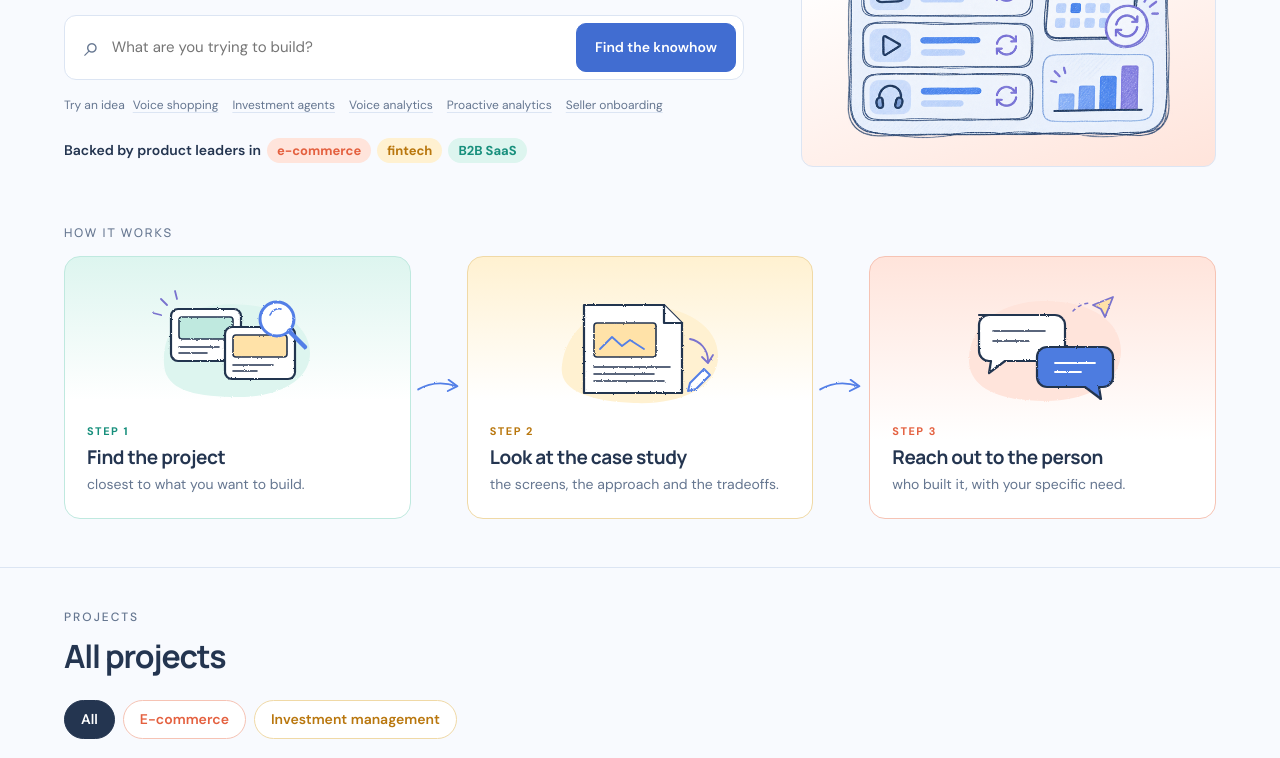
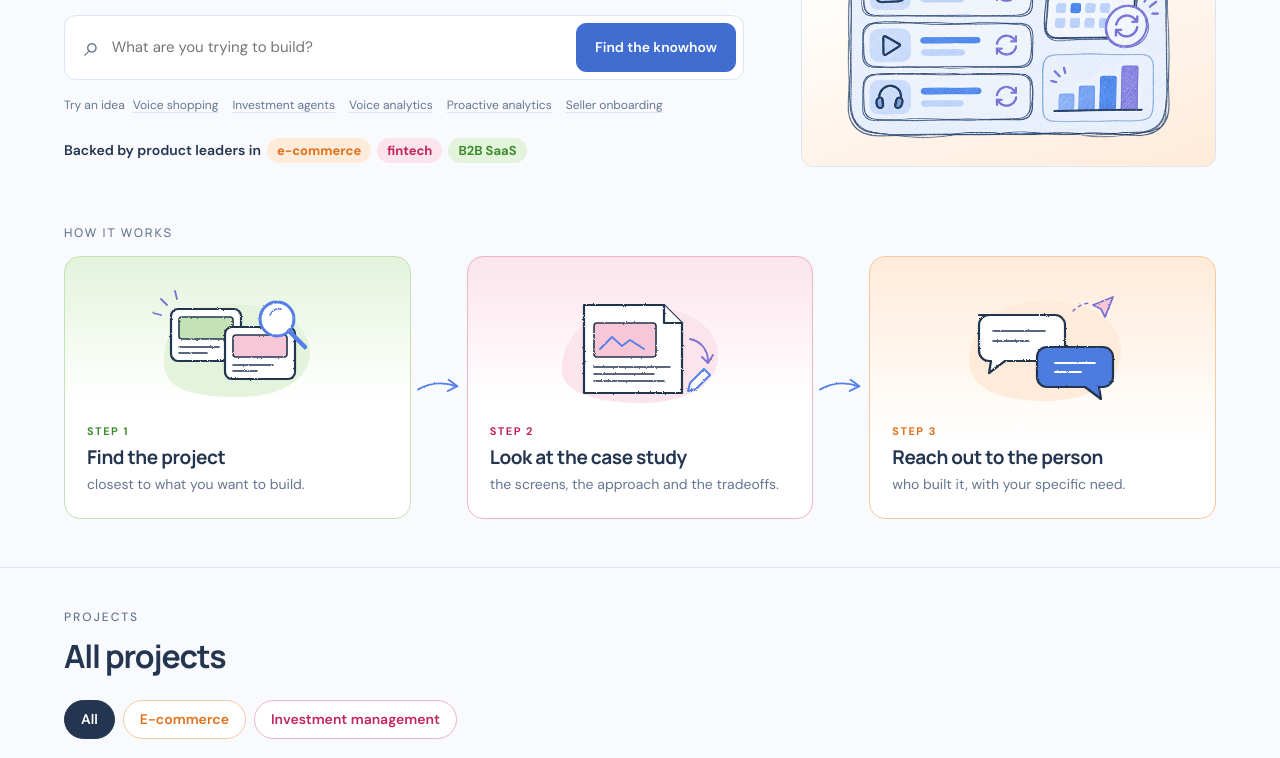
Before and after one commit to aditya-vithaldas/knowhow, a plain HTML site: page dist/index.html in a window 1280 px wide. Shown: the part 400-1158 px from the top of the page. Drawn offline with Linux system fonts and the light colour scheme.

Commit message:
New accent palette (tangerine, raspberry, leaf green); robots and IndexNow
- Blue stays the base; accents now tangerine (commerce), raspberry
  (investment) and leaf green (analytics), echoed in How it works steps
- robots.txt explicitly allows Google, Bing, ChatGPT, Claude, Perplexity
  and Apple crawlers and points to the sitemap
- IndexNow key file so new pages can be pushed to Bing and partners

Co-Authored-By: Claude Opus 5.5 <noreply@anthropic.com>

```diff
--- a/dist/index.html
+++ b/dist/index.html
@@ -59,27 +59,27 @@
     <h2 class="eyebrow" id="howTitle">HOW IT WORKS</h2>
     <ol class="steps">
       <li class="step s1"><a href="#projects"><svg viewBox="0 0 200 140" class="sketch" aria-hidden="true"><g filter="url(#pencil)" fill="none" stroke="#243550" stroke-width="2.2" stroke-linecap="round" stroke-linejoin="round">
-<path d="M28 96c-6-30 10-62 52-66 44-4 84 8 92 40 7 30-24 52-70 52-42 0-68-6-74-26z" fill="#DDF5EF" stroke="none"/>
-<rect x="34" y="34" width="70" height="52" rx="7" fill="#fff"/><rect x="42" y="42" width="54" height="22" rx="3" fill="#BFE9DF" stroke-width="1.6"/><path d="M42 72h40M42 78h28" stroke-width="1.6"/>
-<rect x="88" y="52" width="70" height="52" rx="7" fill="#fff"/><rect x="96" y="60" width="54" height="22" rx="3" fill="#FFE2A8" stroke-width="1.6"/><path d="M96 90h40M96 96h24" stroke-width="1.6"/>
+<path d="M28 96c-6-30 10-62 52-66 44-4 84 8 92 40 7 30-24 52-70 52-42 0-68-6-74-26z" fill="#E4F3DC" stroke="none"/>
+<rect x="34" y="34" width="70" height="52" rx="7" fill="#fff"/><rect x="42" y="42" width="54" height="22" rx="3" fill="#C3E3B6" stroke-width="1.6"/><path d="M42 72h40M42 78h28" stroke-width="1.6"/>
+<rect x="88" y="52" width="70" height="52" rx="7" fill="#fff"/><rect x="96" y="60" width="54" height="22" rx="3" fill="#F7C6D7" stroke-width="1.6"/><path d="M96 90h40M96 96h24" stroke-width="1.6"/>
 <circle cx="140" cy="44" r="17" fill="#fff" stroke="#537FE7" stroke-width="3"/><path d="M152 56l16 16" stroke="#537FE7" stroke-width="4.5"/><path d="M133 40c2-5 7-7 11-6" stroke="#537FE7" stroke-width="1.6"/>
 <path d="M30 30l-6-6M40 24l-2-8M24 40l-8-2" stroke="#7972CE" stroke-width="1.8"/></g></svg><span class="step-text"><span class="step-num">Step 1</span><strong>Find the project</strong><span>closest to what you want to build.</span></span></a></li>
       <li class="arrow-cell" aria-hidden="true"><svg class="step-arrow" viewBox="0 0 60 30" aria-hidden="true"><g filter="url(#pencil)" fill="none" stroke="#537FE7" stroke-width="2.4" stroke-linecap="round" stroke-linejoin="round"><path d="M4 18c14-8 30-10 48-4"/><path d="M42 6l11 8-12 6"/></g></svg></li>
       <li class="step s2"><a href="#projects"><svg viewBox="0 0 200 140" class="sketch" aria-hidden="true"><g filter="url(#pencil)" fill="none" stroke="#243550" stroke-width="2.2" stroke-linecap="round" stroke-linejoin="round">
-<path d="M22 90c4-34 34-62 80-60 46 2 78 22 76 54-2 30-40 46-84 44-44-2-76-12-72-38z" fill="#FFF1D1" stroke="none"/>
+<path d="M22 90c4-34 34-62 80-60 46 2 78 22 76 54-2 30-40 46-84 44-44-2-76-12-72-38z" fill="#FCE4EC" stroke="none"/>
 <path d="M44 30h80l18 18v70H44z" fill="#fff"/><path d="M124 30v18h18" fill="#fff"/>
-<rect x="54" y="48" width="62" height="34" rx="3" fill="#FFE2A8" stroke-width="1.6"/><path d="M60 74l12-12 10 9 8-6 14 9" stroke="#537FE7" stroke-width="1.8"/>
+<rect x="54" y="48" width="62" height="34" rx="3" fill="#F7C6D7" stroke-width="1.6"/><path d="M60 74l12-12 10 9 8-6 14 9" stroke="#537FE7" stroke-width="1.8"/>
 <path d="M54 92h76M54 99h60M54 106h70" stroke-width="1.6"/>
 <path d="M150 64c10 2 18 10 18 22" stroke="#7972CE" stroke-width="1.8"/><path d="M162 82l6 6 5-8" stroke="#7972CE" stroke-width="1.8"/>
 <path d="M150 108l14-14 6 6-14 14-8 2z" fill="#fff" stroke="#537FE7" stroke-width="2"/></g></svg><span class="step-text"><span class="step-num">Step 2</span><strong>Look at the case study</strong><span>the screens, the approach and the tradeoffs.</span></span></a></li>
       <li class="arrow-cell" aria-hidden="true"><svg class="step-arrow" viewBox="0 0 60 30" aria-hidden="true"><g filter="url(#pencil)" fill="none" stroke="#537FE7" stroke-width="2.4" stroke-linecap="round" stroke-linejoin="round"><path d="M4 18c14-8 30-10 48-4"/><path d="M42 6l11 8-12 6"/></g></svg></li>
       <li class="step s3 step-cta"><button type="button" data-need><svg viewBox="0 0 200 140" class="sketch" aria-hidden="true"><g filter="url(#pencil)" fill="none" stroke="#243550" stroke-width="2.2" stroke-linecap="round" stroke-linejoin="round">
-<path d="M26 82c2-32 30-56 76-56 46 0 76 20 76 50s-30 50-76 50c-48 0-78-14-76-44z" fill="#FFE4DB" stroke="none"/>
+<path d="M26 82c2-32 30-56 76-56 46 0 76 20 76 50s-30 50-76 50c-48 0-78-14-76-44z" fill="#FFEBD9" stroke="none"/>
 <path d="M36 40h76a10 10 0 0 1 10 10v26a10 10 0 0 1-10 10H62l-16 12 2-12h-2a10 10 0 0 1-10-10V50a10 10 0 0 1 10-10z" fill="#fff"/>
 <path d="M50 56h52M50 66h36" stroke-width="1.6"/>
 <path d="M104 72h56a10 10 0 0 1 10 10v20a10 10 0 0 1-10 10h-4l2 12-16-12h-38a10 10 0 0 1-10-10V82a10 10 0 0 1 10-10z" fill="#4E7BE0" stroke="#243550"/>
 <path d="M112 88h40M112 97h26" stroke="#fff" stroke-width="1.8"/>
-<path d="M150 30l20-8-8 20-4-8z" fill="#FFE2A8" stroke="#7972CE" stroke-width="1.8"/><path d="M130 36c6-6 12-8 18-8" stroke="#7972CE" stroke-width="1.4" stroke-dasharray="3 4"/></g></svg><span class="step-text"><span class="step-num">Step 3</span><strong>Reach out to the person</strong><span>who built it, with your specific need.</span></span></button></li>
+<path d="M150 30l20-8-8 20-4-8z" fill="#F7C6D7" stroke="#7972CE" stroke-width="1.8"/><path d="M130 36c6-6 12-8 18-8" stroke="#7972CE" stroke-width="1.4" stroke-dasharray="3 4"/></g></svg><span class="step-text"><span class="step-num">Step 3</span><strong>Reach out to the person</strong><span>who built it, with your specific need.</span></span></button></li>
     </ol>
   </section>
 
--- a/dist/style.css
+++ b/dist/style.css
@@ -315,7 +315,7 @@ a.hero-art{text-decoration:none}
 
 /* Warm accents: break up the all-blue palette */
 :root{
-  --coral:#E4603F;--coral-soft:#FFE4DB;--mint:#178F7C;--mint-soft:#DDF5EF;--amber:#B9770E;--amber-soft:#FFF1D1;--violet-soft:#EEEBFB;
+  --coral:#E0701A;--coral-soft:#FFEBD9;--mint:#3E8E2F;--mint-soft:#E4F3DC;--amber:#C2255C;--amber-soft:#FCE4EC;--violet-soft:#EEEBFB;
 }
 .c-commerce{--cat:var(--coral);--cat-soft:var(--coral-soft)}
 .c-analytics{--cat:var(--mint);--cat-soft:var(--mint-soft)}
@@ -328,18 +328,18 @@ a.hero-art{text-decoration:none}
 .case .aside{border-top:4px solid var(--cat,var(--accent))}
 .chips [data-filter="E-commerce"].selected{background:var(--coral);border-color:var(--coral)}
 .chips [data-filter="Investment management"].selected{background:var(--amber);border-color:var(--amber)}
-.chips [data-filter="E-commerce"]:not(.selected){color:var(--coral);border-color:#F6C3B4}
-.chips [data-filter="Investment management"]:not(.selected){color:var(--amber);border-color:#F0D9A6}
+.chips [data-filter="E-commerce"]:not(.selected){color:var(--coral);border-color:#F6C9A2}
+.chips [data-filter="Investment management"]:not(.selected){color:var(--amber);border-color:#F1B3C8}
 .backed{flex-wrap:wrap;gap:6px;font-weight:600}
 .pill{display:inline-block;padding:3px 10px;border-radius:999px;font-size:13px;font-weight:700}
 .p-coral{background:var(--coral-soft);color:var(--coral)}
 .p-amber{background:var(--amber-soft);color:var(--amber)}
 .p-mint{background:var(--mint-soft);color:var(--mint)}
-.s1 a{background:linear-gradient(180deg,var(--mint-soft),#fff 55%);border-color:#BFE9DF}
-.s2 a{background:linear-gradient(180deg,var(--amber-soft),#fff 55%);border-color:#F0D9A6}
+.s1 a{background:linear-gradient(180deg,var(--mint-soft),#fff 55%);border-color:#C3E3B6}
+.s2 a{background:linear-gradient(180deg,var(--amber-soft),#fff 55%);border-color:#F1B3C8}
 .s1 .step-num{color:var(--mint)}
 .s2 .step-num{color:var(--amber)}
-.step-cta button{background:linear-gradient(180deg,var(--coral-soft),#fff 70%);border-color:#F6C3B4}
+.step-cta button{background:linear-gradient(180deg,var(--coral-soft),#fff 70%);border-color:#F6C9A2}
 .s3 .step-num{color:var(--coral)}
 .hero-art{background:linear-gradient(160deg,#fff 40%,var(--coral-soft))}
 .request-banner,.how{position:relative}
--- a/scripts/build-seo.mjs
+++ b/scripts/build-seo.mjs
@@ -221,7 +221,11 @@ ${projects.map(p => `  <url><loc>${SITE}projects/${p.slug}/</loc><lastmod>${p.da
   <url><loc>${SITE}design-standard/</loc><lastmod>${today}</lastmod></url>
 </urlset>
 `);
-fs.writeFileSync(path.join(DIST, 'robots.txt'), `User-agent: *\nAllow: /\n\nSitemap: ${SITE}sitemap.xml\n`);
+const BOTS = ['Googlebot', 'Bingbot', 'GPTBot', 'OAI-SearchBot', 'ChatGPT-User', 'ClaudeBot', 'Claude-SearchBot', 'Claude-User', 'PerplexityBot', 'Google-Extended', 'Applebot'];
+fs.writeFileSync(path.join(DIST, 'robots.txt'), `# Knowhow welcomes search engines and AI answer engines.\nUser-agent: *\nAllow: /\n\n${BOTS.map(b => `User-agent: ${b}\nAllow: /`).join('\n\n')}\n\nSitemap: ${SITE}sitemap.xml\n`);
+// IndexNow key file (Bing, Yandex and others; Bing's index feeds ChatGPT search)
+const INDEXNOW = fs.readFileSync(path.join(ROOT, 'scripts', 'indexnow-key.txt'), 'utf8').trim();
+fs.writeFileSync(path.join(DIST, `${INDEXNOW}.txt`), INDEXNOW);
 fs.writeFileSync(path.join(DIST, 'llms.txt'), `# ${BRAND}
 
 > ${DESC}
```
Also changed, not shown: dist/f4c8763315e32c846ac6d9bda6ea3342.txt (added), dist/robots.txt, scripts/indexnow-key.txt (added).
